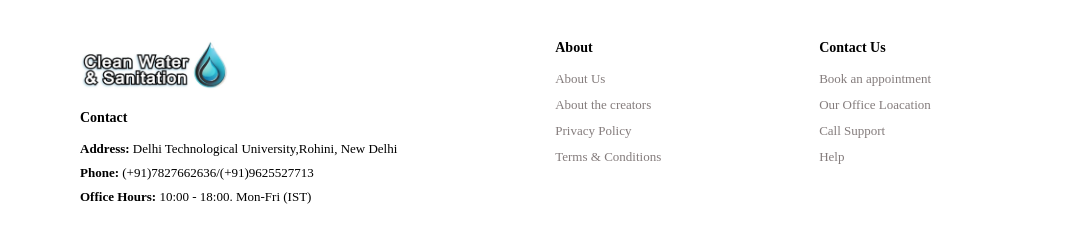
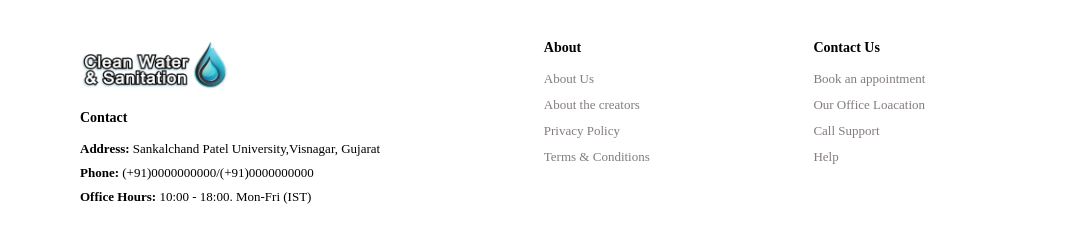
Before and after one commit to vidhipatel96/Clean-Water-And-Sanitation, a plain HTML site: page aboutus.html in a window 1280 px wide. Shown: the part 1408-1638 px from the top of the page, 0-1085 px from the left. Drawn offline with nearby package versions, Linux system fonts and the light colour scheme; a web font is replaced by a local one.

Commit message:
Update aboutus.html

```diff
--- a/aboutus.html
+++ b/aboutus.html
@@ -11,11 +11,7 @@
     <link rel="stylesheet" href="https://cdn.jsdelivr.net/npm/swiper/swiper-bundle.min.css"/>
 
     <link rel="stylesheet" href="style.css">
-    <!-- font-family: 'Anton', sans-serif;
-font-family: 'Edu NSW ACT Foundation', cursive;
-font-family: 'Rajdhani', sans-serif;
-font-family: 'Righteous', cursive;
-font-family: 'Roboto', sans-serif; -->
+
 </head>
 
 <body>
@@ -139,8 +135,8 @@ font-family: 'Roboto', sans-serif; -->
           <img src="new 2.jpg" style="width: 150px; height: 50px; margin-bottom: 20px;">
 
             <h4>Contact</h4>
-            <p><strong>Address: </strong> Delhi Technological University,Rohini, New Delhi</p>
-            <p><strong>Phone: </strong>(+91)7827662636/(+91)9625527713</p>
+            <p><strong>Address: </strong> Sankalchand Patel University,Visnagar, Gujarat</p>
+            <p><strong>Phone: </strong>(+91)0000000000/(+91)0000000000</p>
             <p><strong>Office Hours: </strong>10:00 - 18:00. Mon-Fri (IST)</p>
 
             <div class="follow">
```
